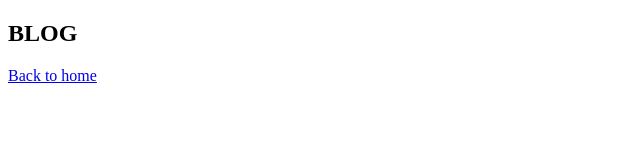
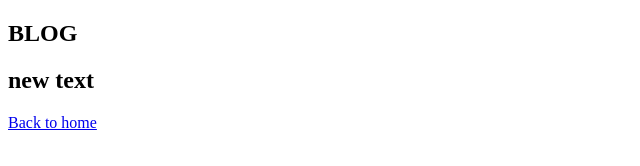
Before and after one commit to pouyanikmaram/blog-post, a plain HTML site: page blog.html in a window 1280 px wide. Shown: the whole page, without its empty margins (0-640 px from the left). Drawn offline with Linux system fonts and the light colour scheme.

Commit message:
add text

```diff
--- a/blog.html
+++ b/blog.html
@@ -5,6 +5,7 @@
   </head>
   <body>
     <h2>BLOG</h2>
+    <h2>new text</h2>
     <a href="index.html">Back to home</a>
   </body>
 </html>
```
